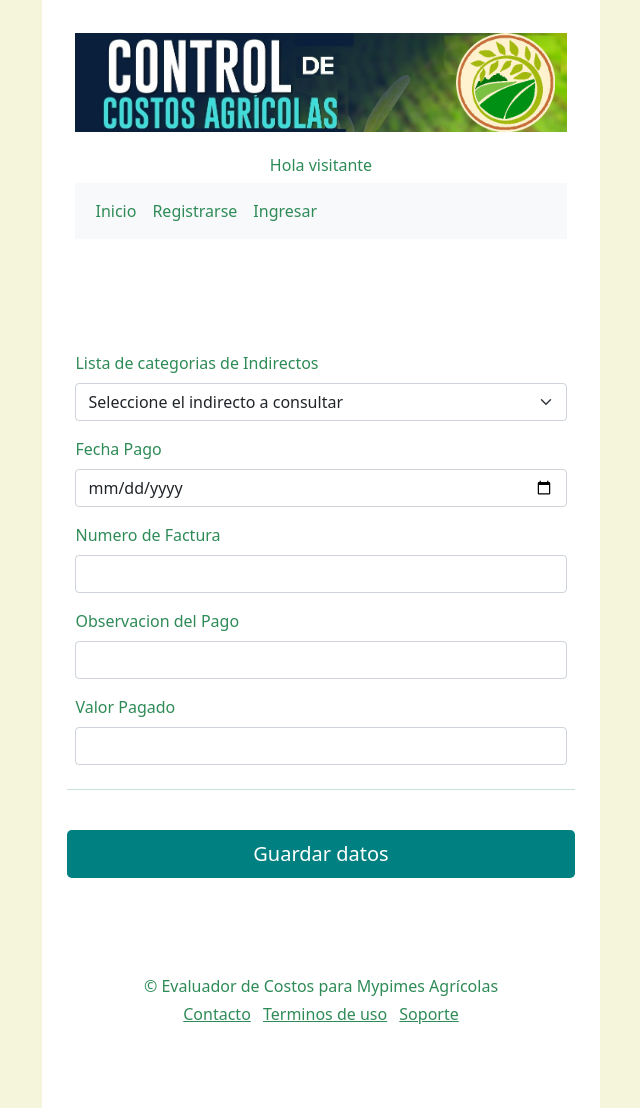
After one commit to juanandresrojas/Proyecto-2, a Django app: template templates/administradorForm/indirectosForm.html in a window 1280 px wide. The commit adds this page. Shown: the whole page, without its empty margins (319-959 px from the left). Run offline with Django 3.2, Linux system fonts and the light colour scheme; the template is opened without the code that fills it, so the values that code supplies are empty; some libraries are stand-ins or nearby versions.

Commit message:
Se actualizo appGerente,templates y controlador

```diff
--- a/ProyectoJuan2/static/js/controlador.js
+++ b/ProyectoJuan2/static/js/controlador.js
@@ -328,3 +328,22 @@ function filtrardDescripEquipoFincaResp(data) {
     document.getElementById('valorUnitarioEquipo').value = data['valorUnitarioEquipo'];
     document.getElementById('deprecEquipo').value = data['deprecEquipo'];
 }
+
+//+++++++++++++++++++++++++++++++++++++++++ CONSULTAR Y FILTRAR COSTOS INDIRECTOS +++++++++++++++++++++++++++++++++++++++++++++++++++
+
+function filtrardDescripIndirectos() {
+    let id = document.getElementById('listaIndirectos').value;
+    let url = "http://localhost:8000/gerentes/indirectos/";
+    let datos = {
+        'id': id,
+    };
+    mensajeAjax(url, datos, filtrardDescripIndirectosResp);
+
+}
+
+function filtrardDescripIndirectosResp(data) {
+    document.getElementById('fechaPago').value = data['fechaPago'];
+    document.getElementById('numFactura').value = data['numFactura'];
+    document.getElementById('observacPago').value = data['observacPago'];
+    document.getElementById('valorPagado').value = data['valorPagado'];
+}
--- /dev/null
+++ b/templates/administradorForm/indirectosForm.html
@@ -0,0 +1,54 @@
+{% extends 'base.html' %}
+{% load static %}
+<!--BLOQUE PRINCIPAL-->
+{% block content %}
+<div class="py-5 text-center">
+    <h2>{{ nombreForm }}</h2>
+</div>
+<div class="col-12">
+    <form action="{% url ruta %}" method="post">
+        {% csrf_token %}
+        <div class="row g-3">
+
+             <!-- Lista de indirectos -->
+            <div class="form-group mt-4">
+                <label for="listaIndirectos" class="form-label"> Lista de categorias de Indirectos </label>
+                <select name="listaIndirectos" id="listaIndirectos" onchange="filtrardDescripIndirectos()" class="form-select">
+                    <option value="0">Seleccione el indirecto a consultar </option>
+                    {% for indirectos in listaIndirectos %}
+                    <option value="{{ indirectos.id }}">{{ indirectos.observacPago }}</option>
+                    {% endfor %}
+                </select>
+            </div>
+
+            <!-- fecha de Pago -->
+            <div class="col-12">
+                <label for="fechaPago" class="form-label">Fecha Pago</label>
+                <input type="date" name="fechaPago" id="fechaPago" class="form-control">
+            </div>
+
+            <!-- num Factura -->
+            <div class="col-12">
+                <label for="numFactura" class="form-label">Numero de Factura</label>
+                <input type="number" name="numFactura" id="numFactura" class="form-control">
+            </div>
+
+            <!-- observa Pago -->
+            <div class="col-12">
+                <label for="observacPago" class="form-label">Observacion del Pago</label>
+                <input type="text" name="observacPago" id="observacPago" class="form-control">
+            </div>
+
+            <!-- valor Pagado -->
+            <div class="col-12">
+                <label for="valorPagado" class="form-label">Valor Pagado</label>
+                <input type="number" name="valorPagado" id="valorPagado" class="form-control">
+            </div>
+
+            <hr class="my-4">
+                <button class="w-100 btn boton1 btn-lg" type="submit">Guardar datos</button>
+
+        </div>
+    </form>
+</div>
+{% endblock %}
--- a/templates/includes/menu.html
+++ b/templates/includes/menu.html
@@ -114,7 +114,7 @@
                         <li><a class="dropdown-item" href="#">Registrar Labores</a></li>
                         <li><a class="dropdown-item" href="#">Registrar Insumos utilizados</a></li>
                         <li><a class="dropdown-item" href="#">Registrar Uso de Maquinaria</a></li>
-                        <li><a class="dropdown-item" href="#">Registrar Costos Indirectos</a></li>
+                        <li><a class="dropdown-item" href="{% url 'indirectos' %}">Registrar Costos Indirectos</a></li>
                         <li><a class="dropdown-item" href="#">Registrar Recoleccion de Cosecha</a></li>
                         <li><a class="dropdown-item" href="#">Registrar Venta de Productos</a></li>
 
@@ -153,7 +153,7 @@
                     <li><a class="dropdown-item" href="#">Registrar Labores</a></li>
                     <li><a class="dropdown-item" href="#">Registrar Insumos utilizados</a></li>
                     <li><a class="dropdown-item" href="#">Registrar Uso de Maquinaria</a></li>
-                    <li><a class="dropdown-item" href="#">Registrar Costos Indirectos</a></li>
+                    <li><a class="dropdown-item" href="{% url 'indirectos' %}">Registrar Costos Indirectos</a></li>
                     <li><a class="dropdown-item" href="#">Registrar Recoleccion de Cosecha</a></li>
                     <li><a class="dropdown-item" href="#">Registrar Venta de Productos</a></li>
                     {% endif %}
```
